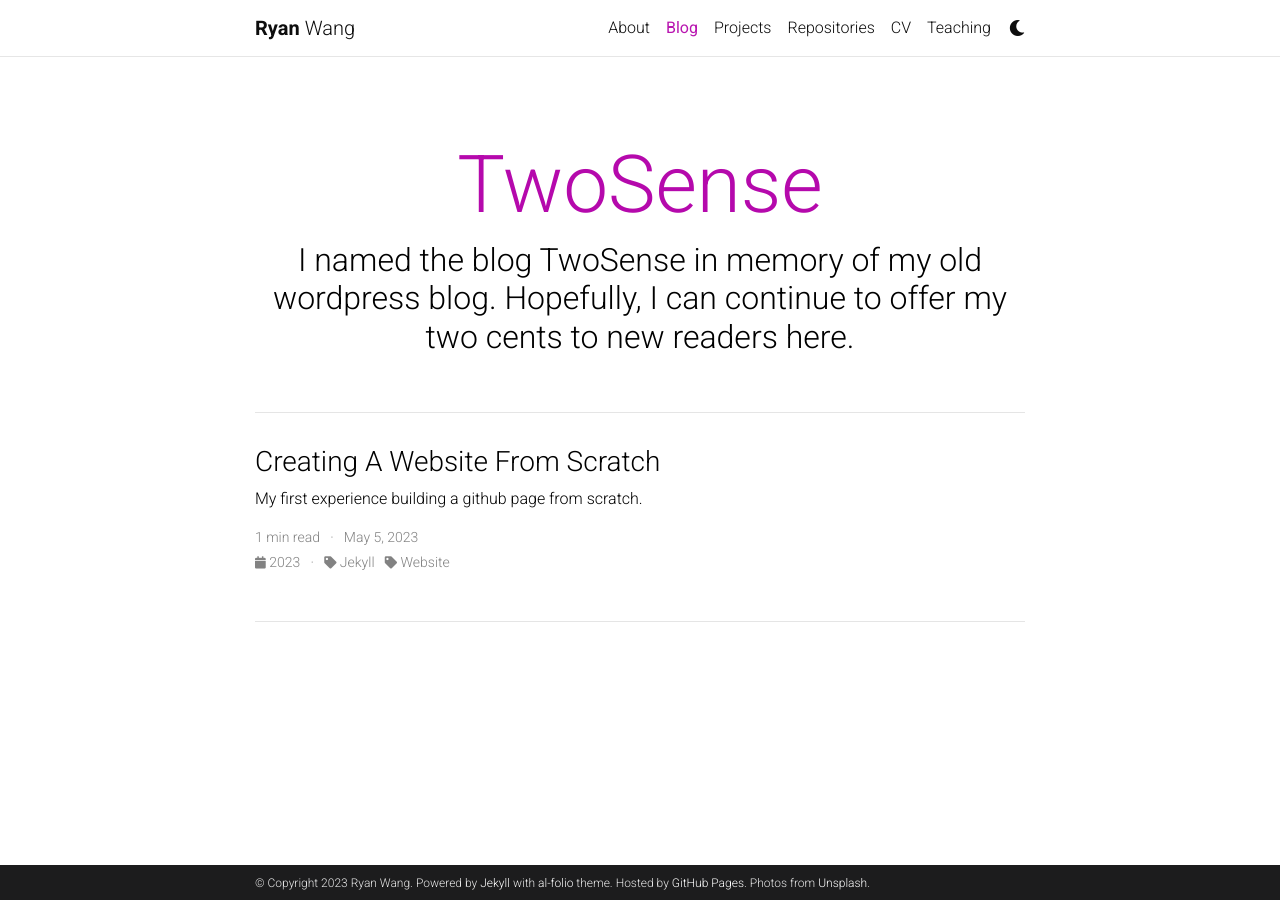
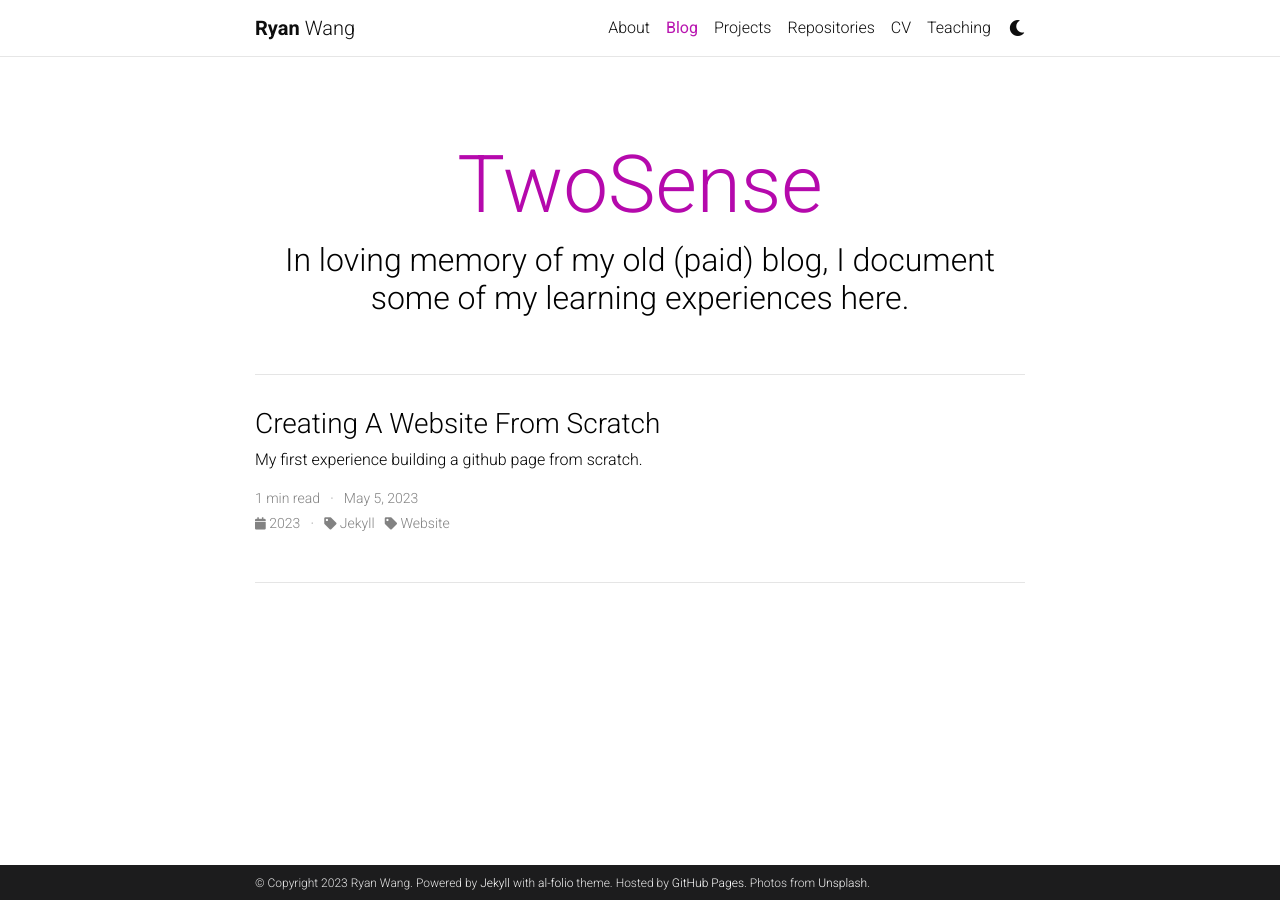
Before and after one commit to SausageMuffins/SausageMuffins.github.io, a Jekyll site: the page built from blog/index.html, in a window 1280 px wide. Built offline with Jekyll 4.4.1, drawn with Linux system fonts in a browser that asks for light colours; the list of posts is cut into pages by our own code; comment, search, counter and statistics services are not loaded; a style sheet for code colours, icons or effects is not loaded.

Commit message:
Updated Blog Description

```diff
--- a/_config.yml
+++ b/_config.yml
@@ -123,7 +123,7 @@ bing_site_verification:  # out your bing-site-verification ID (Bing Webmaster)
 
 blog_name: TwoSense # blog_name will be displayed in your blog page
 blog_nav_title: Blog # your blog must have a title for it to be displayed in the nav bar
-blog_description: I named the blog TwoSense in memory of my old wordpress blog. Hopefully, I can continue to offer my two cents to new readers here.
+blog_description: In loving memory of my old (paid) blog, I document some of my learning experiences here.
 permalink: /blog/:year/:title/
 
 # Pagination
```
